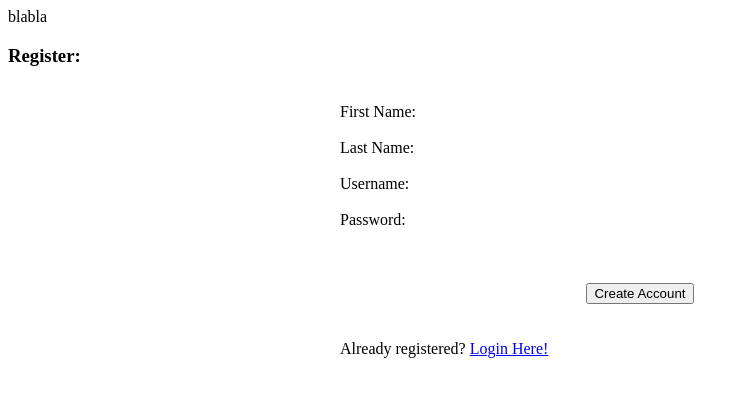
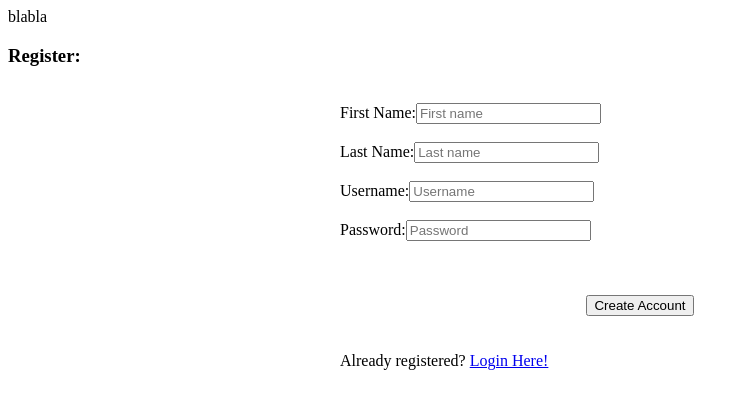
Before and after one commit to bethel-school-of-technology/team-faith-stack-frontend, an Angular app: page /register in a window 1280 px wide. Shown: the top 408 px of the page, without its empty margins (0-748 px from the left). Built offline with nearby package versions, Linux system fonts and the light colour scheme.

Commit message:
register comp fix

```diff
--- a/src/app/Components/register/register.component.html
+++ b/src/app/Components/register/register.component.html
@@ -5,27 +5,27 @@
 <div class="container">
     <div class="form-group">
         <label for="firstName">First Name:</label>
-        <!-- <input type="text" class="form-control" id="firstName" placeholder="First name"
-            required [(ngModel)]="newUser.firstName" #firstName="ngModel"> -->
+         <input type="text" class="form-control" id="firstName" placeholder="First name"
+            required [(ngModel)]="newUser.firstName" #firstName="ngModel">
     </div>
 
     <br>
     <div class="form-group">
         <label for="lastName">Last Name:</label>
-        <!-- <input type="text" class="form-control" id="lastName" placeholder="Last name"
-            [(ngModel)]="newUser.lastName" #lastName="ngModel"> -->
+         <input type="text" class="form-control" id="lastName" placeholder="Last name"
+            [(ngModel)]="newUser.lastName" #lastName="ngModel">
     </div>
     <br>
     <div class="form-group">
         <label for="username">Username:</label>
-        <!-- <input type="text" class="form-control" id="username" placeholder="Username"
-            [(ngModel)]="newUser.username" #username="ngModel"> -->
+         <input type="text" class="form-control" id="username" placeholder="Username"
+            [(ngModel)]="newUser.userName" #username="ngModel">
     </div>
     <br>
     <div class="form-group">
         <label for="password">Password:</label>
-        <!-- <input type="text" class="form-control" id="password" placeholder="Password"
-            [(ngModel)] ="newUser.password" #password="ngModel"> -->
+         <input type="text" class="form-control" id="password" placeholder="Password"
+            [(ngModel)] ="newUser.password" #password="ngModel">
     </div>
     <br>
 </div>
```
